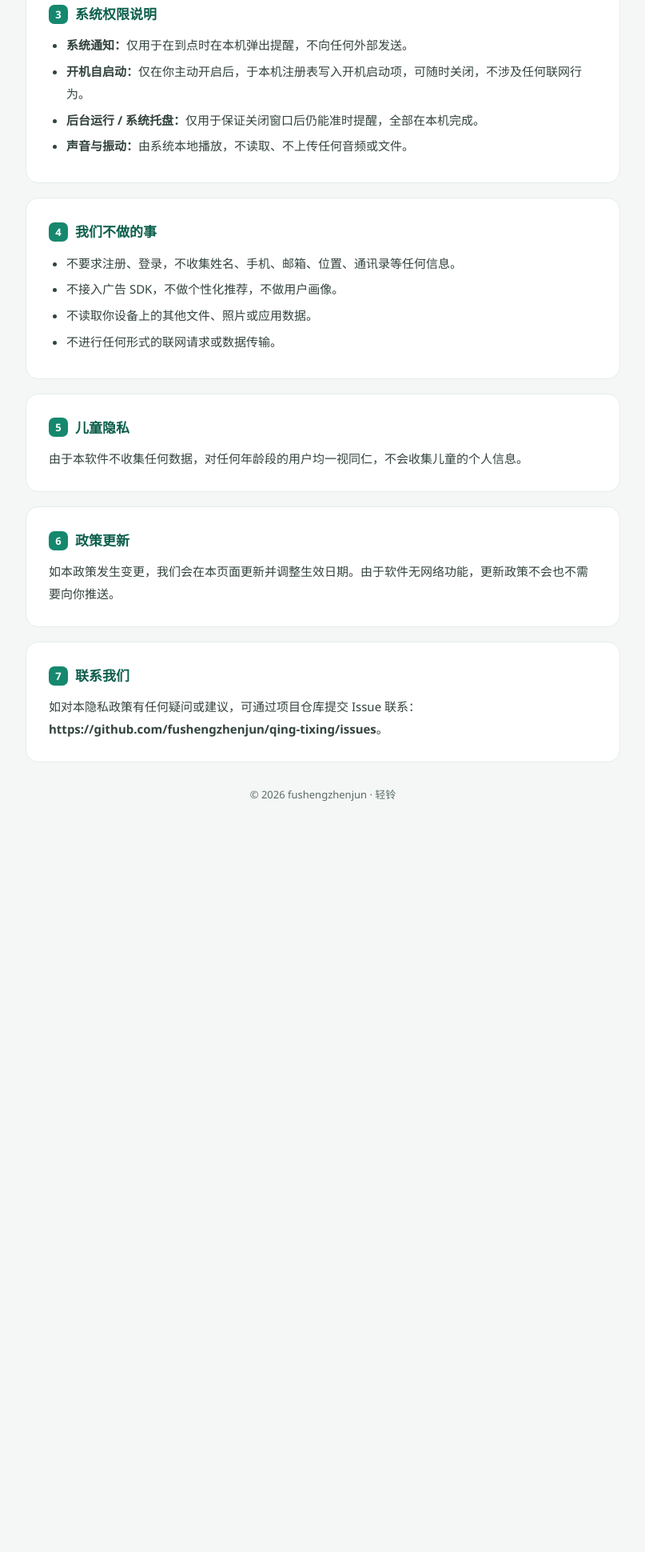
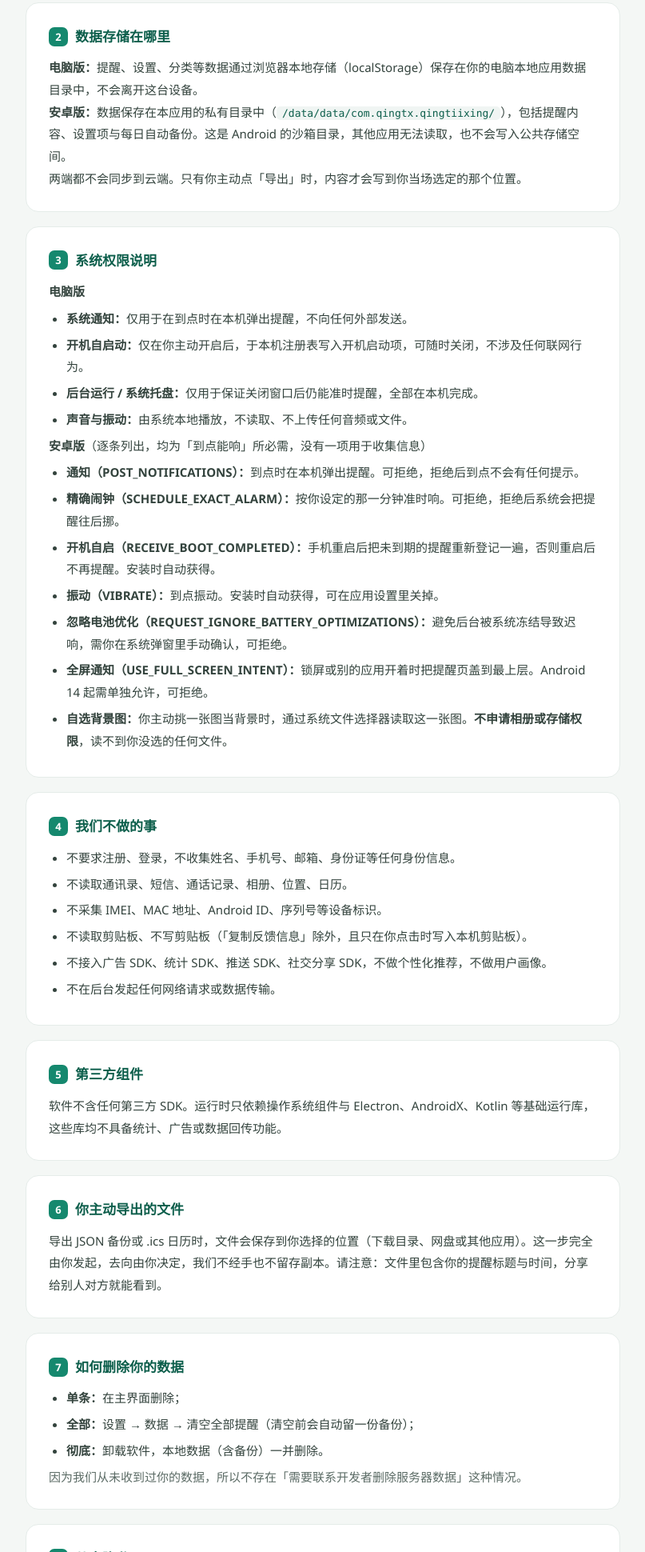
Before and after one commit to fushengzhenjun/qing-tixing, a plain HTML site: page privacy.html in a window 1280 px wide. Shown: the part 860-2800 px from the top of the page at 80% size, without its empty margins (236-1043 px from the left). Before the commit the page ends 1965 px from the top, so only its background shows below. Drawn offline with Linux system fonts and the light colour scheme.

Commit message:
docs(privacy): 隐私政策补全安卓权限说明，修正适用范围
上架微软商店时隐私政策地址会直接给人看，原来那份只写了电脑版
（注册表、系统托盘、localStorage），安卓用户点进来会看到与自己无关的描述。

- 开头标明同时适用于电脑版与安卓版，写明两端存储位置不同
- 安卓权限逐条列全：通知、精确闹钟、开机自启、振动、忽略电池优化、
  全屏通知、自选背景图（走系统文件选择器，不申请相册权限）
- 补「第三方组件」「主动导出的文件」两节
- 生效日期改到 2026-11-01

```diff
--- a/privacy.html
+++ b/privacy.html
@@ -64,7 +64,7 @@
     </div>
     <h1>轻铃 · 隐私政策</h1>
     <p>一款完全离线、纯本地运行的到点提醒软件</p>
-    <p>生效日期：2026 年 10 月 25 日</p>
+    <p>生效日期：2026 年 11 月 1 日　·　适用于桌面版与安卓版</p>
   </div>
 
   <div class="wrap">
@@ -83,49 +83,88 @@
     </div>
 
     <section>
+      <h3><span class="n">0</span>这份政策管哪些版本</h3>
+      <p>同时适用于<strong>轻铃电脑版</strong>（Windows 绿色版 / 安装版）与<strong>轻铃安卓版</strong>（Android 8.0 及以上）。两端的存储位置和权限清单不同，下面分开写清楚。共同点是：<strong>两端都不联网，都不收集任何信息</strong>。</p>
+    </section>
+
+    <section>
       <h3><span class="n">1</span>我们如何对待你的数据</h3>
-      <p>本软件为纯本地应用，<strong>不包含任何网络通信功能</strong>。我们不会、也无法收集、上传、存储、共享或出售任何个人信息或设备信息。软件中不存在任何广告、第三方统计分析、行为追踪或崩溃上报组件。</p>
+      <p>本软件为纯本地应用，<strong>不包含任何网络通信功能</strong>。安卓版连「网络访问」这项系统权限都没有申请，在系统层面就无法建立任何网络连接——你可以在手机的「应用信息 → 权限」里直接核对。我们不会、也无法收集、上传、存储、共享或出售任何个人信息或设备信息。软件中不存在任何广告、第三方统计分析、行为追踪或崩溃上报组件。</p>
     </section>
 
     <section>
       <h3><span class="n">2</span>数据存储在哪里</h3>
-      <p>你创建的提醒、设置、分类等全部数据，仅通过浏览器本地存储（localStorage）保存在你的电脑本地应用数据目录中，不会离开这台设备。</p>
-      <p class="kv">删除方式：在软件「设置 → 清空全部提醒」中删除；卸载软件即移除程序文件。</p>
+      <p><strong>电脑版：</strong>提醒、设置、分类等数据通过浏览器本地存储（localStorage）保存在你的电脑本地应用数据目录中，不会离开这台设备。</p>
+      <p><strong>安卓版：</strong>数据保存在本应用的私有目录中（<code>/data/data/com.qingtx.qingtiixing/</code>），包括提醒内容、设置项与每日自动备份。这是 Android 的沙箱目录，其他应用无法读取，也不会写入公共存储空间。</p>
+      <p>两端都不会同步到云端。只有你主动点「导出」时，内容才会写到你当场选定的那个位置。</p>
     </section>
 
     <section>
       <h3><span class="n">3</span>系统权限说明</h3>
+      <p><strong>电脑版</strong></p>
       <ul>
         <li><strong>系统通知：</strong>仅用于在到点时在本机弹出提醒，不向任何外部发送。</li>
         <li><strong>开机自启动：</strong>仅在你主动开启后，于本机注册表写入开机启动项，可随时关闭，不涉及任何联网行为。</li>
         <li><strong>后台运行 / 系统托盘：</strong>仅用于保证关闭窗口后仍能准时提醒，全部在本机完成。</li>
         <li><strong>声音与振动：</strong>由系统本地播放，不读取、不上传任何音频或文件。</li>
       </ul>
+      <p><strong>安卓版</strong>（逐条列出，均为「到点能响」所必需，没有一项用于收集信息）</p>
+      <ul>
+        <li><strong>通知（POST_NOTIFICATIONS）：</strong>到点时在本机弹出提醒。可拒绝，拒绝后到点不会有任何提示。</li>
+        <li><strong>精确闹钟（SCHEDULE_EXACT_ALARM）：</strong>按你设定的那一分钟准时响。可拒绝，拒绝后系统会把提醒往后挪。</li>
+        <li><strong>开机自启（RECEIVE_BOOT_COMPLETED）：</strong>手机重启后把未到期的提醒重新登记一遍，否则重启后不再提醒。安装时自动获得。</li>
+        <li><strong>振动（VIBRATE）：</strong>到点振动。安装时自动获得，可在应用设置里关掉。</li>
+        <li><strong>忽略电池优化（REQUEST_IGNORE_BATTERY_OPTIMIZATIONS）：</strong>避免后台被系统冻结导致迟响，需你在系统弹窗里手动确认，可拒绝。</li>
+        <li><strong>全屏通知（USE_FULL_SCREEN_INTENT）：</strong>锁屏或别的应用开着时把提醒页盖到最上层。Android 14 起需单独允许，可拒绝。</li>
+        <li><strong>自选背景图：</strong>你主动挑一张图当背景时，通过系统文件选择器读取这一张图。<strong>不申请相册或存储权限</strong>，读不到你没选的任何文件。</li>
+      </ul>
     </section>
 
     <section>
       <h3><span class="n">4</span>我们不做的事</h3>
       <ul>
-        <li>不要求注册、登录，不收集姓名、手机、邮箱、位置、通讯录等任何信息。</li>
-        <li>不接入广告 SDK，不做个性化推荐，不做用户画像。</li>
-        <li>不读取你设备上的其他文件、照片或应用数据。</li>
-        <li>不进行任何形式的联网请求或数据传输。</li>
+        <li>不要求注册、登录，不收集姓名、手机号、邮箱、身份证等任何身份信息。</li>
+        <li>不读取通讯录、短信、通话记录、相册、位置、日历。</li>
+        <li>不采集 IMEI、MAC 地址、Android ID、序列号等设备标识。</li>
+        <li>不读取剪贴板、不写剪贴板（「复制反馈信息」除外，且只在你点击时写入本机剪贴板）。</li>
+        <li>不接入广告 SDK、统计 SDK、推送 SDK、社交分享 SDK，不做个性化推荐，不做用户画像。</li>
+        <li>不在后台发起任何网络请求或数据传输。</li>
       </ul>
     </section>
 
     <section>
-      <h3><span class="n">5</span>儿童隐私</h3>
+      <h3><span class="n">5</span>第三方组件</h3>
+      <p>软件不含任何第三方 SDK。运行时只依赖操作系统组件与 Electron、AndroidX、Kotlin 等基础运行库，这些库均不具备统计、广告或数据回传功能。</p>
+    </section>
+
+    <section>
+      <h3><span class="n">6</span>你主动导出的文件</h3>
+      <p>导出 JSON 备份或 .ics 日历时，文件会保存到你选择的位置（下载目录、网盘或其他应用）。这一步完全由你发起，去向由你决定，我们不经手也不留存副本。请注意：文件里包含你的提醒标题与时间，分享给别人对方就能看到。</p>
+    </section>
+
+    <section>
+      <h3><span class="n">7</span>如何删除你的数据</h3>
+      <ul>
+        <li><strong>单条：</strong>在主界面删除；</li>
+        <li><strong>全部：</strong>设置 → 数据 → 清空全部提醒（清空前会自动留一份备份）；</li>
+        <li><strong>彻底：</strong>卸载软件，本地数据（含备份）一并删除。</li>
+      </ul>
+      <p class="kv">因为我们从未收到过你的数据，所以不存在「需要联系开发者删除服务器数据」这种情况。</p>
+    </section>
+
+    <section>
+      <h3><span class="n">8</span>儿童隐私</h3>
       <p>由于本软件不收集任何数据，对任何年龄段的用户均一视同仁，不会收集儿童的个人信息。</p>
     </section>
 
     <section>
-      <h3><span class="n">6</span>政策更新</h3>
-      <p>如本政策发生变更，我们会在本页面更新并调整生效日期。由于软件无网络功能，更新政策不会也不需要向你推送。</p>
+      <h3><span class="n">9</span>政策更新</h3>
+      <p>如本政策发生变更，我们会在本页面更新并调整生效日期。涉及收集范围变化的重大修改，会在应用内重新征求你的同意，而不是默认生效。</p>
     </section>
 
     <section>
-      <h3><span class="n">7</span>联系我们</h3>
-      <p>如对本隐私政策有任何疑问或建议，可通过项目仓库提交 Issue 联系：<strong>https://github.com/fushengzhenjun/qing-tixing/issues</strong>。</p>
+      <h3><span class="n">10</span>联系我们</h3>
+      <p>开发者：fushengzhenjun（个人开发者）。如对本隐私政策有任何疑问或建议，可通过项目仓库提交 Issue 联系：<strong>https://github.com/fushengzhenjun/qing-tixing/issues</strong>。</p>
     </section>
 
     <footer>© 2026 fushengzhenjun · 轻铃</footer>
```
